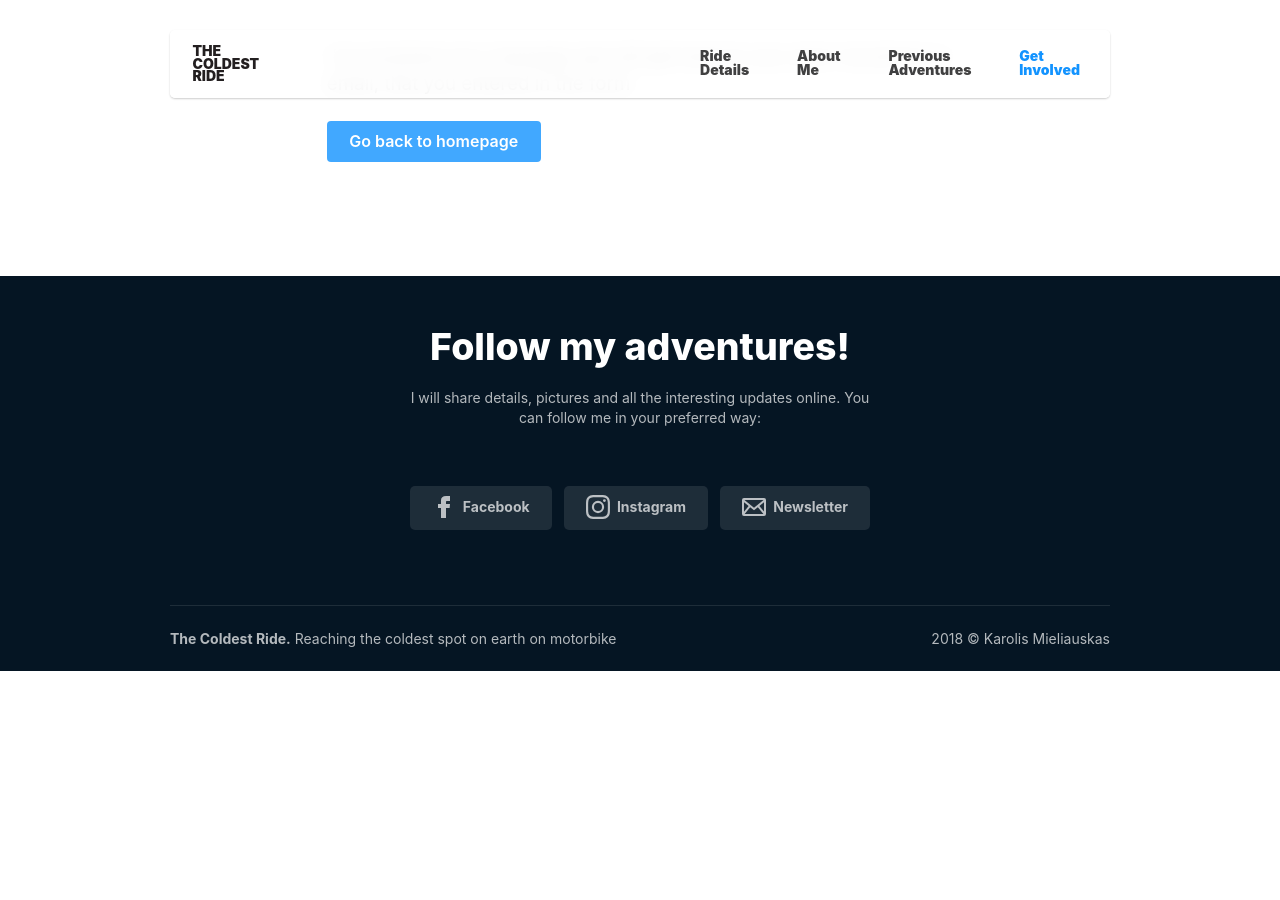
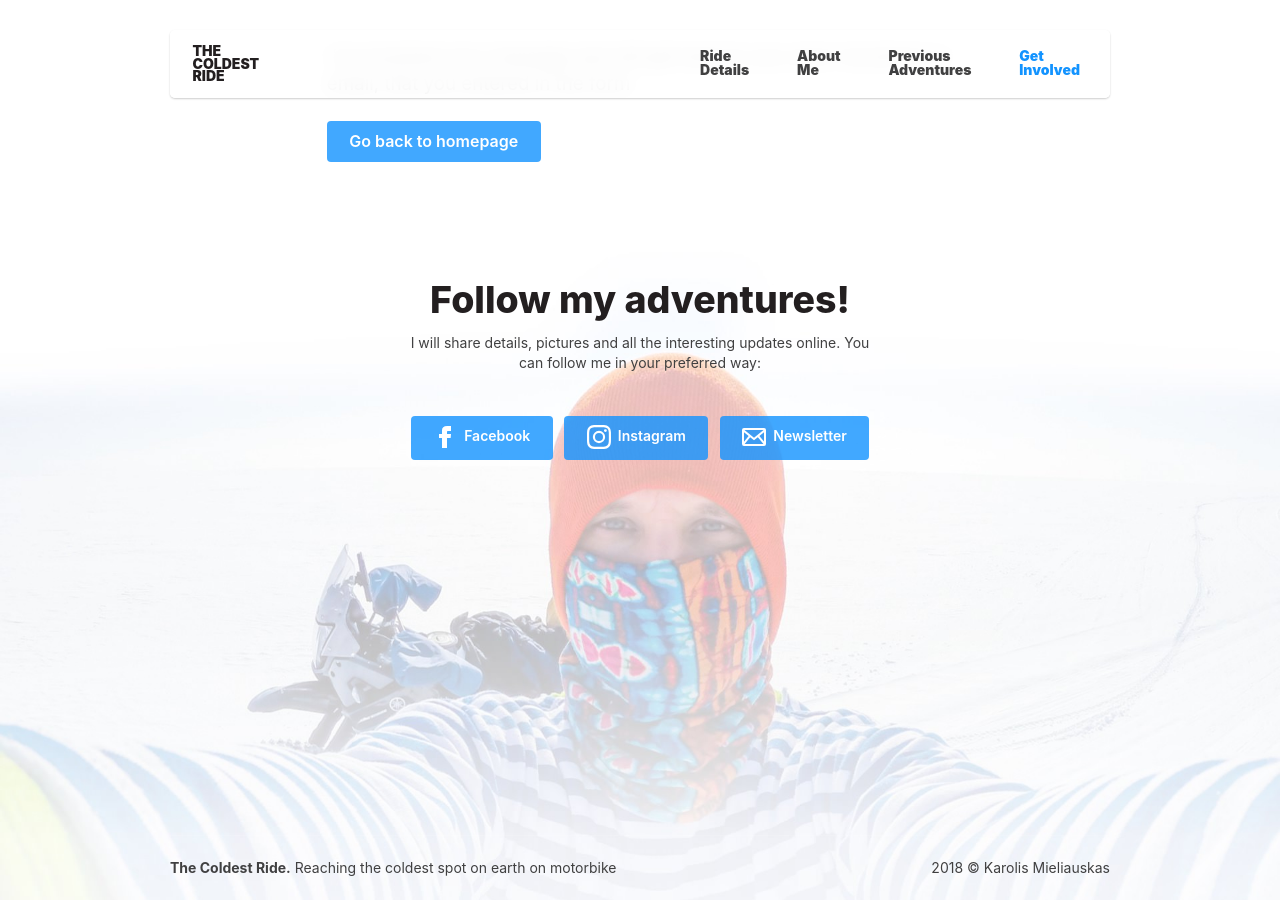
Before and after one commit to karolismieliauskas/thecoldestride.com, a Jekyll site: the page built from pages/thanks.html, in a window 1280 px wide and 900 px high, scrolled down 430 px. Built offline with Jekyll 4.4.1, drawn with Linux system fonts in a browser that asks for light colours; before the commit the page ends 1101 px from its top, so only the background shows below that.

Commit message:
Update footer

```diff
--- a/_includes/menus/social.html
+++ b/_includes/menus/social.html
@@ -1,7 +1,7 @@
 <ul class="social">
   {% for item in site.data.footer.social %}
     <li class="social__item">
-      <a class="social__link" href="{{ item.url }}">
+      <a class="button button--large" href="{{ item.url }}">
         {% include svg/social/{{ item.id }}.svg %}
         {{ item.title }}
       </a>
--- a/_scss/components/_button.scss
+++ b/_scss/components/_button.scss
@@ -43,6 +43,23 @@ $button-padding-y-medium: 0.85rem;
   font-size: 16px;
 }
 
+.button--large {
+  display: inline-block;
+  padding: 0.75rem 1.5rem;
+  width: 80%;
+  margin: 0 auto;
+
+  @include phablet() {
+    width: auto;
+  }
+
+  svg {
+    margin-top: -0.2em;
+    margin-right: 0.25em;
+  }
+}
+
+
 .button--block {
   width: 100%;
 }
--- a/_scss/components/_footer.scss
+++ b/_scss/components/_footer.scss
@@ -1,23 +1,39 @@
 .footer {
-  margin-top: 80px;
+  margin-top: 40px;
+
   text-align: center;
   background-color: $color-palette-secondary;
-  color: $color-text-secondary-inverse;
+  color: $color-text-secondary;
   font-size: 14px;
   text-align: center;
   padding: 0 1.5rem;
+
+  background: url(/images/backgrounds/footer.jpg) no-repeat;
+  background-position: 50% 100%;
+  background-size: contain;
+
+  @include tablet() {
+    background-position: 50% 0;
+    background-size: cover;
+  }
 }
 
 .footer__header {
   padding: 3rem 0 5rem;
+  margin-bottom: 70px;
+
+  @include tablet() {
+    margin-bottom: 300px;
+  }
 }
 
 .footer__title {
-  color: $color-text-primary-inverse;
+  color: $color-text-primary;
+  line-height: 1;
 }
 
 .footer__subtitle {
-  padding: 1rem 0 3rem;
+  padding: 1rem 0 2rem;
 
   @include phablet() {
     width: 50%;
--- a/_scss/components/_social.scss
+++ b/_scss/components/_social.scss
@@ -22,30 +22,3 @@
     }
   }
 }
-
-.social__link {
-  display: inline-block;
-  padding: 0.75rem 1.5rem;
-  width: 80%;
-  margin: 0 auto;
-
-  background: rgba(#fff, 0.1);
-  border-radius: 5px;
-
-  color: inherit;
-  text-decoration: none;
-  font-weight: bold;
-
-  &:hover {
-    background: rgba(#fff, 0.25);
-  }
-
-  @include phablet() {
-    width: auto;
-  }
-
-  svg {
-    margin-top: -0.2em;
-    margin-right: 0.25em;
-  }
-}
```
Also changed, not shown: images/backgrounds/footer.jpg (added).
